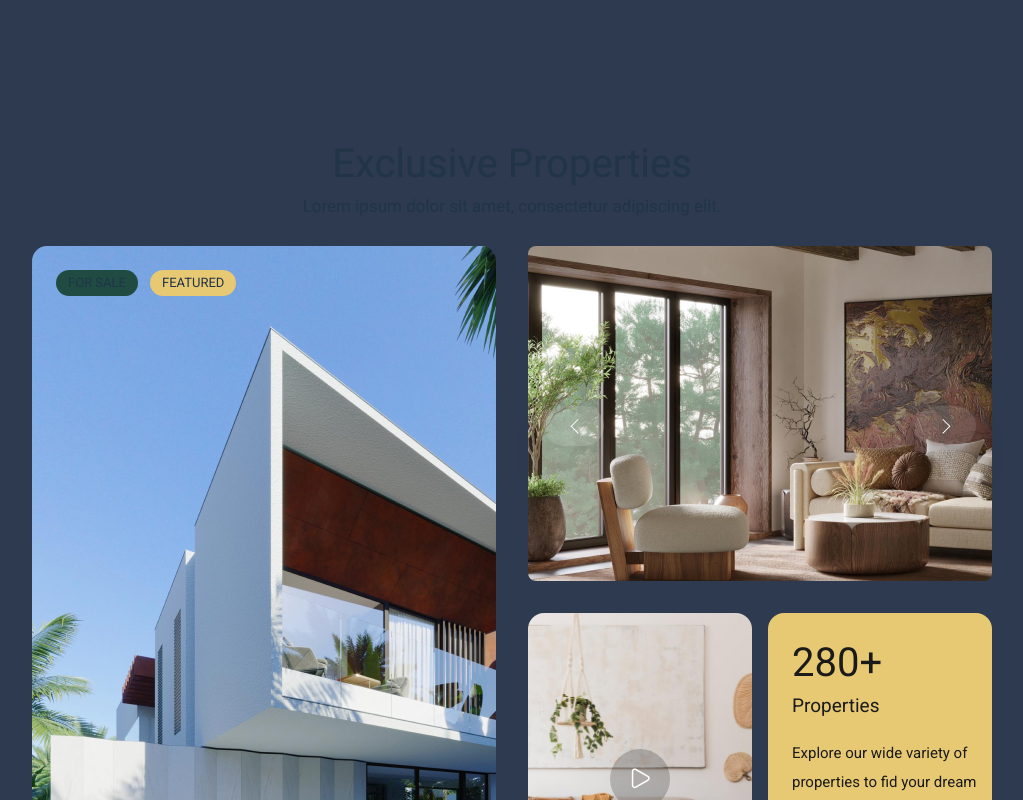
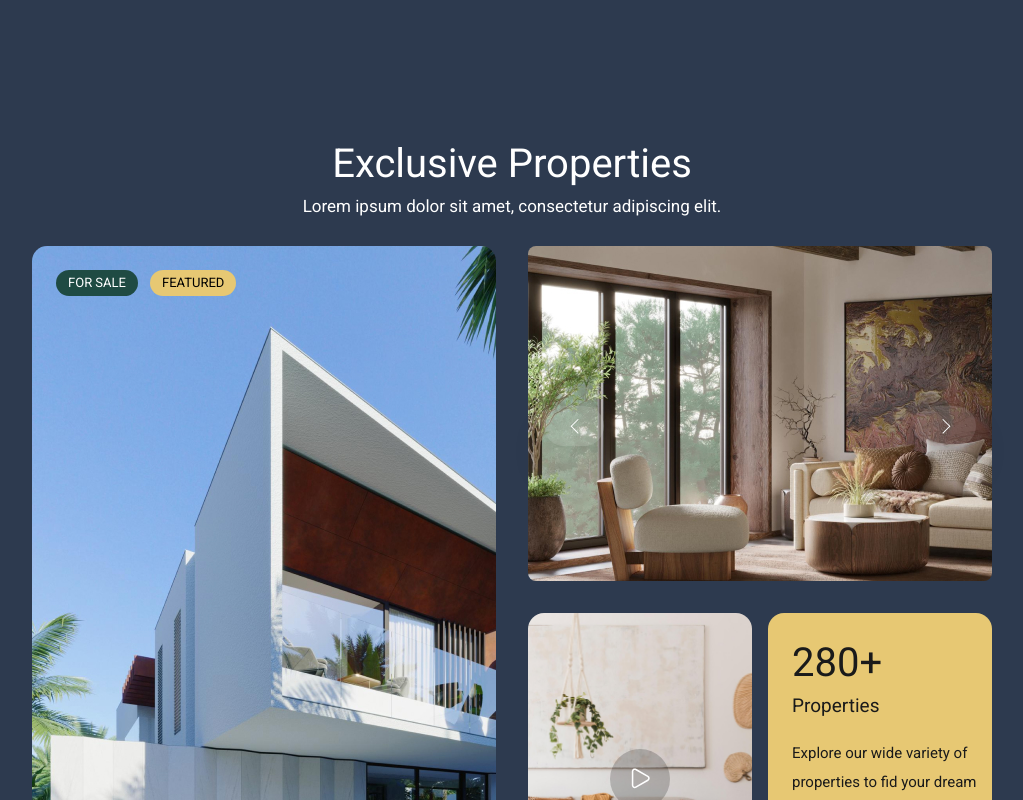
Before and after one commit to sulyman002/real-estate-website, a React (Vite) app in the folder real-estate/: page / in a window 1280 px wide. Shown: the part 6080-6880 px from the top of the page, without its empty margins (128-1151 px from the left). Built offline with nearby package versions, Linux system fonts and the light colour scheme.

Commit message:
solve(remove the default styling from react)

```diff
--- a/real-estate/src/Components/CategoryItem2/CategoryItem2.jsx
+++ b/real-estate/src/Components/CategoryItem2/CategoryItem2.jsx
@@ -13,7 +13,7 @@ export const CategoryItem2 = (props) => {
           className="h-[297px] w-full bg-cover rounded-lg"
         >
           <div className="flex pt-6 pl-6 gap-3">
-          <p className="text-[13px] rounded-full bg-[#1F4B43] px-3 py-[3px] cursor-pointer">
+          <p className="text-[13px] text-white rounded-full bg-[#1F4B43] px-3 py-[3px] cursor-pointer">
               FOR SALE
             </p>
             {props.featured === true && (
--- a/real-estate/src/Components/Discover/Discover.jsx
+++ b/real-estate/src/Components/Discover/Discover.jsx
@@ -8,10 +8,10 @@ export const Discover = () => {
       style={{ backgroundImage: `url(${discover_image})` }}
       className="h-[750.78px] w-full flex items-center justify-center flex-col text-center px-4  gap-4"
     >
-      <h1 className="md:w-[592.92px] text-[60px] font-500 font-bold  leading-[78px]">
+      <h1 className="md:w-[592.92px] text-[60px] font-500 font-bold text-white leading-[78px]">
         Discover a place you'll love to live
       </h1>
-      <p className="md:w-[475.63px] font-400 text-[16px] leading-[30.4px]">
+      <p className="md:w-[475.63px] font-400 text-[16px] text-white leading-[30.4px]">
         Pellentesque egestas elementum egestas faucibus sem. Velit nunc egestas
         ut morbi. Leo diam diam
       </p>
--- a/real-estate/src/Components/Exclusive/Exclusive.jsx
+++ b/real-estate/src/Components/Exclusive/Exclusive.jsx
@@ -12,10 +12,10 @@ export const Exclusive = () => {
     <div className="flex items-center justify-center bg-[#2D3A4F] py-30">
       <div className="w-[75vw]">
         <div className="flex flex-col items-center justify-center py-6">
-          <p className="font-500 text-[40px] leading-[52px]">
+          <p className="font-500 text-[40px] leading-[52px] text-white">
             Exclusive Properties
           </p>
-          <p className="text-[17px] font-400 leading-[32.3px]">
+          <p className="text-[17px] font-400 leading-[32.3px] text-white">
             Lorem ipsum dolor sit amet, consectetur adipiscing elit.
           </p>
         </div>
@@ -25,7 +25,7 @@ export const Exclusive = () => {
             className="h-[700px] xl:h-[700px] bg-cover bg-no-repeat xl:flex-1  rounded-[15px]"
           >
             <div className="flex pt-6 pl-6 gap-3">
-              <p className="text-[13px] rounded-full bg-[#1F4B43] px-3 py-[3px] cursor-pointer">
+              <p className="text-[13px] text-white rounded-full bg-[#1F4B43] px-3 py-[3px] cursor-pointer">
                 FOR SALE
               </p>
 
--- a/real-estate/src/Components/HeroContent/HeroContent.jsx
+++ b/real-estate/src/Components/HeroContent/HeroContent.jsx
@@ -6,12 +6,12 @@ export const HeroContent = () => {
   return (
       <div className="flex justify-center py-[220px]">
         <div className="px-4 md:w-[75vw]  flex flex-col gap-3">
-          <h1 className="text-[60px] font-bold lg:w-[35vw] leading-[60px] tracking-wider pt-5">
+          <h1 className="text-[60px] font-bold lg:w-[35vw] leading-[60px] tracking-wider pt-5 text-white">
             The <span className="text-[#E7C873]">#1</span> site real estate
             professionals trust*
           </h1>
 
-          <p className="text-[16px] py-4">
+          <p className="text-[16px] py-4 text-white">
             From as low as $10 per day with limited time offer discounts
           </p>
 
--- a/real-estate/src/Components/VillaOne/VillaOne.jsx
+++ b/real-estate/src/Components/VillaOne/VillaOne.jsx
@@ -15,7 +15,7 @@ export const VillaOne = () => {
           className="h-[700px]  flex-1 w-full rounded-[15px]"
         >
           <div className="flex pt-6 pl-6 gap-3">
-            <p className="text-[13px] rounded-full bg-[#1F4B43] px-3 py-[3px] cursor-pointer">
+            <p className="text-[13px] text-white rounded-full bg-[#1F4B43] px-3 py-[3px] cursor-pointer">
               FOR SALE
             </p>
 
--- a/real-estate/src/index.css
+++ b/real-estate/src/index.css
@@ -5,9 +5,9 @@
   line-height: 1.5;
   font-weight: 400;
 
-  color-scheme: light dark;
+  /* color-scheme: light dark;
   color: rgba(255, 255, 255, 0.87);
-  background-color: white;
+  background-color: white; */
 
   font-synthesis: none;
   text-rendering: optimizeLegibility;
@@ -15,14 +15,14 @@
   -moz-osx-font-smoothing: grayscale;
 }
 
-a {
+/* a {
   font-weight: 500;
   color: #646cff;
   text-decoration: inherit;
 }
 a:hover {
   color: #535bf2;
-}
+} */
 
 body {
   font-family: "Roboto", sans-serif;
@@ -50,7 +50,7 @@ h1 {
   cursor: pointer;
   transition: border-color 0.25s;
 } */
-button:hover {
+/* button:hover {
   border-color: #646cff;
 }
 button:focus,
@@ -69,4 +69,4 @@ button:focus-visible {
   button {
     background-color: #f9f9f9;
   }
-}
+} */
```
